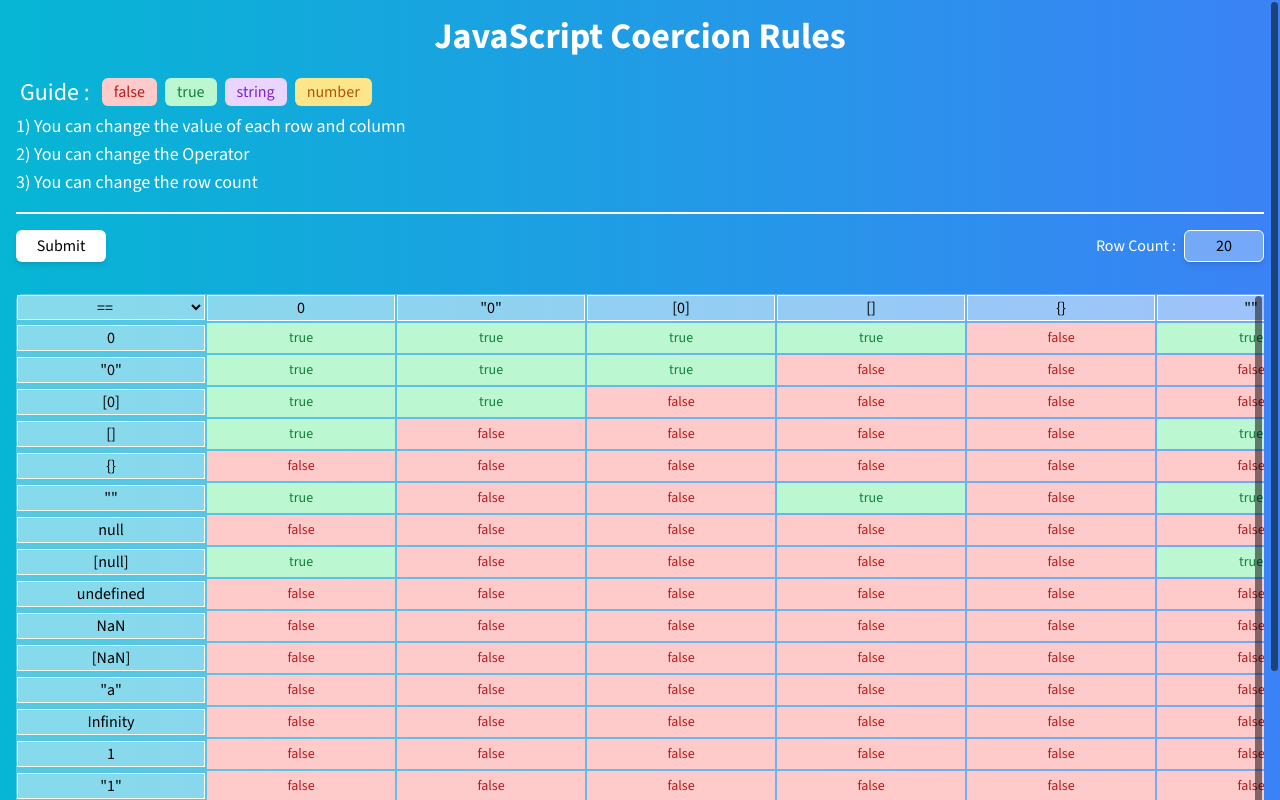
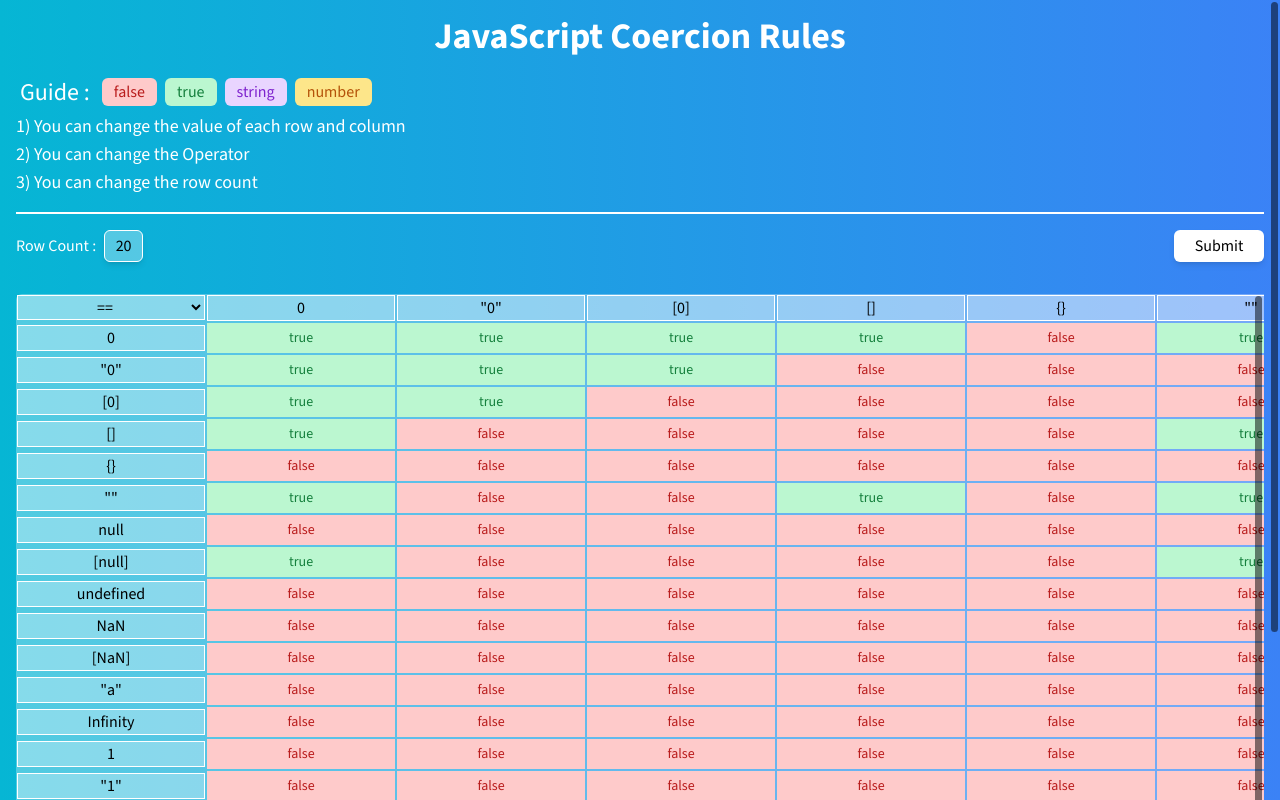
Before and after one commit to Soheiljafarnejad/JavaScript-operation, a Next.js app: page / in a window 1280 px wide. Built offline with nearby package versions, Linux system fonts and the light colour scheme.

Commit message:
feat: ✨ Updated README.md and description metadata

```diff
--- a/src/app/globals.css
+++ b/src/app/globals.css
@@ -16,6 +16,18 @@
 *::-webkit-scrollbar-thumb {
   background-color: #c0c0c0;
   border-radius: 40px;
+}
+
+input[type="number"]::-webkit-inner-spin-button,
+input[type="number"]::-webkit-outer-spin-button {
+  -webkit-appearance: none;
+  margin: 0;
+}
+
+input[type="number"] {
+  appearance: none;
+  -webkit-appearance: none;
+  -moz-appearance: textfield;
 }
 
 html {
--- a/src/app/layout.tsx
+++ b/src/app/layout.tsx
@@ -8,7 +8,7 @@
 
 export const metadata: Metadata = {
   title: "Javascript Operation",
-  description: "Javascript Operation",
+  description: "An interactive tool to explore and understand JavaScript Type Coercion using different values and operators.",
 };
 
 export default function RootLayout({ children }: { children: React.ReactNode }) {
--- a/src/app/page.tsx
+++ b/src/app/page.tsx
@@ -1,8 +1,9 @@
 "use client";
-import React, { useCallback, useState } from "react";
-import { convertToPars, convertToString, createDefaultValue } from "../utils/utils";
+import React, { FormEventHandler, useCallback, useState } from "react";
+import { parser, stringify, createDefaultValue } from "../utils/utils";
 import SimpleBar from "simplebar-react";
 import { toast } from "react-hot-toast";
+import Link from "next/link";
 
 type AnyObject = {
   [key: string]: any;
@@ -46,16 +47,9 @@
   const [table, setTable] = useState(createDefaultValue(20));
   const [input, setInput] = useState<{ search: string; operator: OperatorType }>({ search: "20", operator: "==" });
 
-  const [data, setData] = useState<DataType>({
-    body: table.object.body.pars,
-    header: table.object.header.pars,
-    operator: "==",
-  });
+  const [data, setData] = useState<DataType>({ body: table.object.body.pars, header: table.object.header.pars, operator: "==" });
 
-  const [value, setValue] = useState<ValueType>({
-    header: table.object.header.stringify,
-    body: table.object.body.stringify,
-  });
+  const [value, setValue] = useState<ValueType>({ header: table.object.header.stringify, body: table.object.body.stringify });
 
   const onChange: React.ChangeEventHandler<HTMLInputElement> = useCallback((e) => {
     const { name, value } = e.target;
@@ -63,36 +57,38 @@
     else setValue((prev) => ({ ...prev, body: { ...prev.body, [name]: value } }));
   }, []);
 
-  const onClick = useCallback(() => {
+  const onSubmit: FormEventHandler<HTMLFormElement> = useCallback(
+    (e) => {
+      e.preventDefault();
       let body: AnyObject = {};
       let header: AnyObject = {};
       let bodyValue: AnyObject = {};
       let headerValue: AnyObject = {};
 
       for (let key in value.body) {
-      const parsValue = convertToPars(value.body[key]);
+        const parsValue = parser(value.body[key]);
         body = { ...body, [key]: parsValue };
-      bodyValue = { ...bodyValue, [key]: convertToString(parsValue) };
+        bodyValue = { ...bodyValue, [key]: stringify(parsValue) };
       }
 
       for (let key in value.header) {
-      const parsValue = convertToPars(value.header[key]);
+        const parsValue = parser(value.header[key]);
         header = { ...header, [key]: parsValue };
-      headerValue = { ...headerValue, [key]: convertToString(parsValue) };
+        headerValue = { ...headerValue, [key]: stringify(parsValue) };
       }
       setTable(createDefaultValue(input.search));
       setValue({ body: bodyValue, header: headerValue });
       setData({ operator: input.operator, body, header });
 
       toast.success("Success 🎉");
-  }, [input, value]);
+    },
+    [input, value]
+  );
 
   return (
-    <SimpleBar autoHide={false} className="max-h-screen w-full">
+    <SimpleBar autoHide={false} className="max-h-screen w-full select-none">
       <section className="p-4 max-w-[1500px] mx-auto">
-        <h1 className="centering text-center text-2xl sm:text-3xl md:text-4xl mb-4 text-white font-bold">
-          JavaScript Coercion Rules
-        </h1>
+        <h1 className="centering text-center text-2xl sm:text-3xl md:text-4xl mb-4 text-white font-bold">JavaScript Coercion Rules</h1>
 
         <ul className="text-white font-medium mb-4">
           <li className="flex-start-center gap-2">
@@ -110,19 +106,21 @@
           <div className="h-[1.5px] w-full bg-white mt-4"></div>
         </ul>
 
-        <div className="flex-between-center gap-4 md:gap-6 mx-auto mb-8">
-          <button className="h-8 w-[90px] bg-white rounded-md shadow-md font-medium" onClick={onClick}>
-            Submit
-          </button>
+        <form onSubmit={onSubmit} className="flex-between-center gap-4 md:gap-6 mx-auto mb-8">
           <div className="flex-end-center gap-2">
             <p className="whitespace-nowrap text-white font-medium">Row Count : </p>
             <input
+              max={20}
+              min={1}
+              required
+              type="number"
               className="w-full max-w-[80px] h-8 rounded-md text-center shadow-md"
               value={input.search}
               onChange={(e) => setInput((prev) => ({ ...prev, search: e.target.value }))}
             />
           </div>
-        </div>
+          <button className="h-8 w-[90px] bg-white rounded-md shadow-md font-medium">Submit</button>
+        </form>
 
         <div className="centering">
           <SimpleBar autoHide={false} className="max-h-[80svh] w-full">
@@ -130,10 +128,7 @@
               <thead>
                 <tr>
                   <th>
-                    <select
-                      onChange={(e) => setInput((prev) => ({ ...prev, operator: e.target.value as OperatorType }))}
-                      value={input.operator}
-                    >
+                    <select onChange={(e) => setInput((prev) => ({ ...prev, operator: e.target.value as OperatorType }))} value={input.operator}>
                       {operator.map((item) => {
                         return (
                           <option key={item} value={item}>
@@ -173,6 +168,15 @@
             </table>
           </SimpleBar>
         </div>
+
+        <div className="h-[1.5px] w-full bg-white mt-4"></div>
+
+        <p className="pt-3 centering gap-1 text-white">
+          <span>Like it? Give it a ⭐️ on </span>
+          <Link href="https://github.com/Soheiljafarnejad/JavaScript-operation" target="_blank" className="underline ">
+            GitHub!
+          </Link>
+        </p>
       </section>
     </SimpleBar>
   );
--- a/src/utils/utils.ts
+++ b/src/utils/utils.ts
@@ -3,13 +3,13 @@
   object: { header: { stringify: {}; pars: {} }; body: { stringify: {}; pars: {} } };
 };
 
-export const convertToString = (value: any): string => {
+export const stringify = (value: any): string => {
   if (typeof value === "string") {
     return `"${value}"`;
   } else if (typeof value === "number" || typeof value === "boolean") {
     return value.toString();
   } else if (Array.isArray(value)) {
-    return value.length ? `[${convertToString(value[0])}]` : `[]`;
+    return value.length ? `[${stringify(value[0])}]` : `[]`;
   } else if (value === null) {
     return "null";
   } else if (value === undefined) {
@@ -25,7 +25,7 @@
   }
 };
 
-export const convertToPars = (value: any): null | undefined | {} | [] | string | number | boolean => {
+export const parser = (value: any): null | undefined | {} | [] | string | number | boolean => {
   if (/(['"]).*\1/g.test(value)) {
     let newValue = value.replace(/(['"])["']{2}\1/g, "");
     try {
@@ -38,7 +38,7 @@
     let lastIndex = value.indexOf(",");
     if (lastIndex === -1) lastIndex = value.indexOf("]");
     const indexOneValue = value.slice(firstIndex, lastIndex);
-    return indexOneValue ? [convertToPars(indexOneValue)] : [];
+    return indexOneValue ? [parser(indexOneValue)] : [];
   } else if (value.includes("{") && value.includes("}")) {
     return {};
   } else if (value === "null") {
@@ -77,10 +77,10 @@
     initial.array.body.push(`body${i}`);
     initial.array.header.push(`header${i}`);
 
-    initial.object.body.stringify = { ...initial.object.body.stringify, [`body${i}`]: convertToString(bodyDefaultValue[i]) };
+    initial.object.body.stringify = { ...initial.object.body.stringify, [`body${i}`]: stringify(bodyDefaultValue[i]) };
     initial.object.header.stringify = {
       ...initial.object.header.stringify,
-      [`header${i}`]: convertToString(HeaderDefaultValue[i]),
+      [`header${i}`]: stringify(HeaderDefaultValue[i]),
     };
 
     initial.object.body.pars = { ...initial.object.body.pars, [`body${i}`]: bodyDefaultValue[i] };
```
Also changed, not shown: 1 other file (tests, documents, lock files or other folders). Lines whose indentation alone changed are shown as unchanged.
